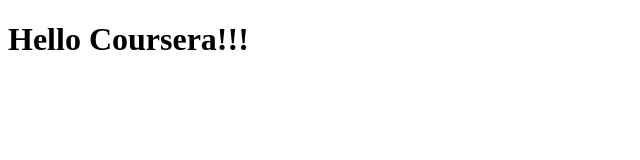
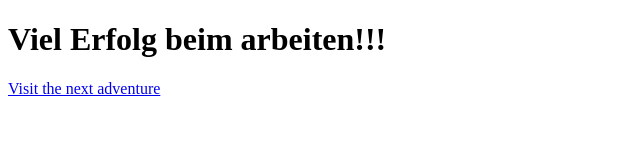
Before and after one commit to AchiTsa/WebDev, a plain HTML site: page index.html in a window 1280 px wide. Shown: the whole page, without its empty margins (0-640 px from the left). Drawn offline with Linux system fonts and the light colour scheme.

Commit message:
Update index.html

```diff
--- a/index.html
+++ b/index.html
@@ -2,10 +2,11 @@
 <html>
   <head>
     <title>
-      Hello Coursera!
+      Hello Maus!
     </title>
   </head>
   <body>
-    <h1>Hello Coursera!!!</h1>
+    <h1>Viel Erfolg beim arbeiten!!!</h1>
+    <a href="https://achitsa.github.io/WebDev/site/">Visit the next adventure</a>
   </body>
 </html>
```
